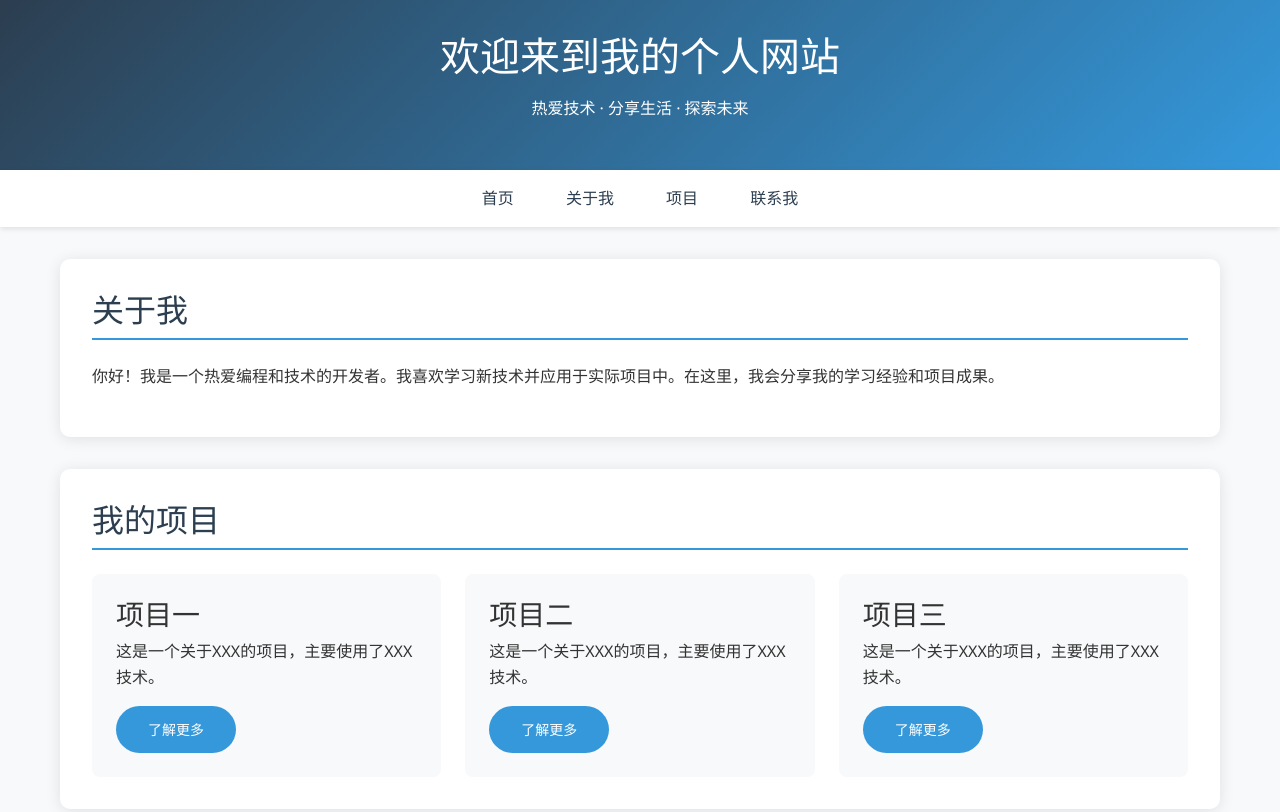
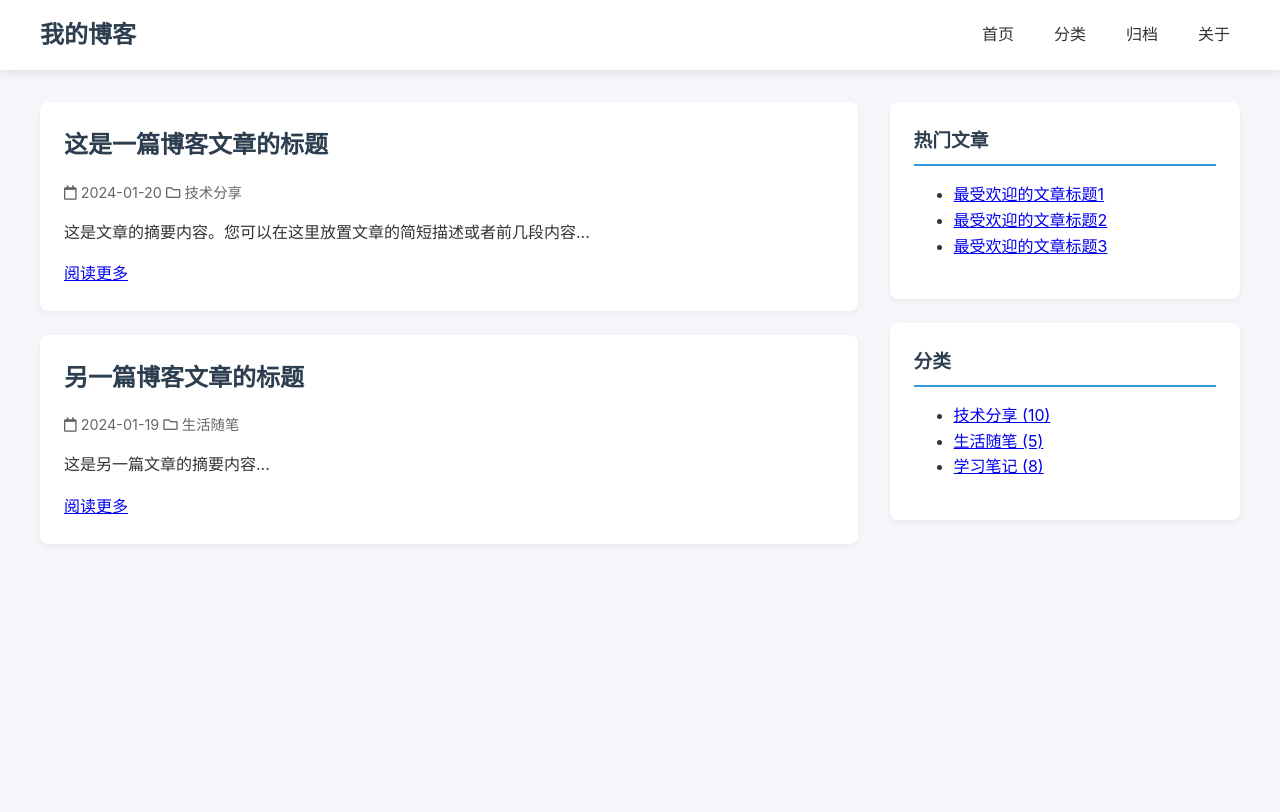
Before and after one commit to ya950/ya950.github.io, a plain HTML site: page index.html in a window 1280 px wide. Shown: the top 812 px of the page. Drawn offline with nearby package versions, Linux system fonts and the light colour scheme.

Commit message:
Update index.html

```diff
--- a/index.html
+++ b/index.html
@@ -3,264 +3,202 @@
 <head>
     <meta charset="UTF-8">
     <meta name="viewport" content="width=device-width, initial-scale=1.0">
-    <title>我的个人网站</title>
-    <link href="https://stackpath.bootstrapcdn.com/bootstrap/4.5.2/css/bootstrap.min.css" rel="stylesheet">
+    <title>我的个人博客</title>
     <link rel="stylesheet" href="https://cdnjs.cloudflare.com/ajax/libs/font-awesome/5.15.1/css/all.min.css">
     <style>
         :root {
             --primary-color: #2c3e50;
+            --secondary-color: #34495e;
             --accent-color: #3498db;
             --text-color: #333;
-            --light-bg: #f8f9fa;
+            --light-bg: #f5f6fa;
         }
 
         body {
-            font-family: 'Segoe UI', Tahoma, Geneva, Verdana, sans-serif;
-            line-height: 1.6;
-            color: var(--text-color);
-            background-color: var(--light-bg);
+            font-family: -apple-system, BlinkMacSystemFont, "Segoe UI", Roboto, "Helvetica Neue", Arial, sans-serif;
             margin: 0;
             padding: 0;
+            background: var(--light-bg);
+            color: var(--text-color);
+            line-height: 1.6;
         }
 
-        header {
-            background: linear-gradient(135deg, var(--primary-color), var(--accent-color));
-            color: white;
-            padding: 2rem 0;
-            text-align: center;
-            box-shadow: 0 2px 5px rgba(0,0,0,0.1);
-        }
-
-        .header-content h1 {
-            font-size: 2.5rem;
-            margin-bottom: 1rem;
-            font-weight: 300;
-        }
-
-        nav {
-            background-color: white;
+        /* 导航栏样式 */
+        .navbar {
+            background: white;
+            box-shadow: 0 2px 10px rgba(0,0,0,0.1);
             padding: 1rem 0;
-            box-shadow: 0 2px 5px rgba(0,0,0,0.1);
             position: sticky;
             top: 0;
             z-index: 1000;
         }
 
-        nav a {
+        .nav-container {
+            max-width: 1200px;
+            margin: 0 auto;
+            display: flex;
+            justify-content: space-between;
+            align-items: center;
+            padding: 0 20px;
+        }
+
+        .logo {
+            font-size: 1.5rem;
+            font-weight: bold;
             color: var(--primary-color);
             text-decoration: none;
-            padding: 0.5rem 1rem;
-            margin: 0 0.5rem;
-            border-radius: 20px;
+        }
+
+        .nav-links {
+            display: flex;
+            gap: 20px;
+        }
+
+        .nav-links a {
+            color: var(--text-color);
+            text-decoration: none;
+            padding: 5px 10px;
+            border-radius: 4px;
             transition: all 0.3s ease;
         }
 
-        nav a:hover {
-            background-color: var(--accent-color);
+        .nav-links a:hover {
+            background: var(--accent-color);
             color: white;
         }
 
-        main {
+        /* 主要内容区域 */
+        .container {
             max-width: 1200px;
             margin: 2rem auto;
             padding: 0 20px;
+            display: grid;
+            grid-template-columns: 7fr 3fr;
+            gap: 2rem;
         }
 
-        section {
+        /* 文章列表 */
+        .post {
             background: white;
-            border-radius: 10px;
-            padding: 2rem;
-            margin-bottom: 2rem;
-            box-shadow: 0 2px 15px rgba(0,0,0,0.1);
-        }
-
-        h2 {
-            color: var(--primary-color);
+            border-radius: 8px;
+            padding: 1.5rem;
             margin-bottom: 1.5rem;
-            border-bottom: 2px solid var(--accent-color);
-            padding-bottom: 0.5rem;
-        }
-
-        .project-grid {
-            display: grid;
-            grid-template-columns: repeat(auto-fit, minmax(250px, 1fr));
-            gap: 1.5rem;
-            margin-top: 1rem;
-        }
-
-        .project-card {
-            background: var(--light-bg);
-            padding: 1.5rem;
-            border-radius: 8px;
+            box-shadow: 0 2px 5px rgba(0,0,0,0.05);
             transition: transform 0.3s ease;
         }
 
-        .project-card:hover {
-            transform: translateY(-5px);
+        .post:hover {
+            transform: translateY(-3px);
         }
 
-        .contact-form {
-            display: grid;
-            gap: 1rem;
+        .post-title {
+            color: var(--primary-color);
+            margin: 0 0 1rem 0;
         }
 
-        .contact-form input,
-        .contact-form textarea {
-            padding: 0.8rem;
-            border: 1px solid #ddd;
-            border-radius: 5px;
-            width: 100%;
+        .post-meta {
+            color: #666;
+            font-size: 0.9rem;
+            margin-bottom: 1rem;
         }
 
-        .btn {
-            background-color: var(--accent-color);
-            color: white;
-            padding: 0.8rem 2rem;
-            border: none;
-            border-radius: 25px;
-            cursor: pointer;
-            transition: background-color 0.3s ease;
+        /* 侧边栏 */
+        .sidebar {
+            position: sticky;
+            top: 80px;
+            align-self: start;
         }
 
-        .btn:hover {
-            background-color: var(--primary-color);
+        .widget {
+            background: white;
+            border-radius: 8px;
+            padding: 1.5rem;
+            margin-bottom: 1.5rem;
+            box-shadow: 0 2px 5px rgba(0,0,0,0.05);
         }
 
-        .media-grid {
-            display: grid;
-            grid-template-columns: repeat(auto-fit, minmax(200px, 1fr));
-            gap: 1rem;
-            margin-top: 1rem;
+        .widget-title {
+            color: var(--primary-color);
+            margin: 0 0 1rem 0;
+            padding-bottom: 0.5rem;
+            border-bottom: 2px solid var(--accent-color);
         }
 
-        .media-item {
-            border-radius: 8px;
-            overflow: hidden;
-        }
-
-        .media-item img {
-            width: 100%;
-            height: auto;
-            object-fit: cover;
-        }
-
-        footer {
-            background-color: var(--primary-color);
-            color: white;
-            text-align: center;
-            padding: 1.5rem 0;
-            margin-top: 3rem;
-        }
-
-        .social-links {
-            margin-top: 1rem;
-        }
-
-        .social-links a {
-            color: white;
-            margin: 0 0.5rem;
-            font-size: 1.5rem;
-            transition: color 0.3s ease;
-        }
-
-        .social-links a:hover {
-            color: var(--accent-color);
-        }
-
+        /* 响应式设计 */
         @media (max-width: 768px) {
-            .header-content h1 {
-                font-size: 2rem;
+            .container {
+                grid-template-columns: 1fr;
             }
 
-            nav {
-                padding: 0.5rem 0;
-            }
-
-            section {
-                padding: 1.5rem;
+            .sidebar {
+                position: static;
             }
         }
     </style>
 </head>
 <body>
-    <header>
-        <div class="header-content">
-            <h1>欢迎来到我的个人网站</h1>
-            <p>热爱技术 · 分享生活 · 探索未来</p>
+    <!-- 导航栏 -->
+    <nav class="navbar">
+        <div class="nav-container">
+            <a href="/" class="logo">我的博客</a>
+            <div class="nav-links">
+                <a href="/">首页</a>
+                <a href="/categories">分类</a>
+                <a href="/archive">归档</a>
+                <a href="/about">关于</a>
+            </div>
         </div>
-    </header>
-
-    <nav class="text-center">
-        <a href="#home">首页</a>
-        <a href="#about">关于我</a>
-        <a href="#projects">项目</a>
-        <a href="#contact">联系我</a>
     </nav>
 
-    <main>
-        <section id="about">
-            <h2>关于我</h2>
-            <p>你好！我是一个热爱编程和技术的开发者。我喜欢学习新技术并应用于实际项目中。在这里，我会分享我的学习经验和项目成果。</p>
-        </section>
+    <!-- 主要内容区域 -->
+    <div class="container">
+        <!-- 文章列表 -->
+        <main class="content">
+            <article class="post">
+                <h2 class="post-title">这是一篇博客文章的标题</h2>
+                <div class="post-meta">
+                    <span><i class="far fa-calendar"></i> 2024-01-20</span>
+                    <span><i class="far fa-folder"></i> 技术分享</span>
+                </div>
+                <p>这是文章的摘要内容。您可以在这里放置文章的简短描述或者前几段内容...</p>
+                <a href="#" class="read-more">阅读更多</a>
+            </article>
 
-        <section id="projects">
-            <h2>我的项目</h2>
-            <div class="project-grid">
-                <div class="project-card">
-                    <h3>项目一</h3>
-                    <p>这是一个关于XXX的项目，主要使用了XXX技术。</p>
-                    <a href="#" class="btn btn-sm">了解更多</a>
+            <article class="post">
+                <h2 class="post-title">另一篇博客文章的标题</h2>
+                <div class="post-meta">
+                    <span><i class="far fa-calendar"></i> 2024-01-19</span>
+                    <span><i class="far fa-folder"></i> 生活随笔</span>
                 </div>
-                <div class="project-card">
-                    <h3>项目二</h3>
-                    <p>这是一个关于XXX的项目，主要使用了XXX技术。</p>
-                    <a href="#" class="btn btn-sm">了解更多</a>
-                </div>
-                <div class="project-card">
-                    <h3>项目三</h3>
-                    <p>这是一个关于XXX的项目，主要使用了XXX技术。</p>
-                    <a href="#" class="btn btn-sm">了解更多</a>
-                </div>
+                <p>这是另一篇文章的摘要内容...</p>
+                <a href="#" class="read-more">阅读更多</a>
+            </article>
+        </main>
+
+        <!-- 侧边栏 -->
+        <aside class="sidebar">
+            <div class="widget">
+                <h3 class="widget-title">热门文章</h3>
+                <ul>
+                    <li><a href="#">最受欢迎的文章标题1</a></li>
+                    <li><a href="#">最受欢迎的文章标题2</a></li>
+                    <li><a href="#">最受欢迎的文章标题3</a></li>
+                </ul>
             </div>
-        </section>
 
-        <section id="media">
-            <h2>媒体展示</h2>
-            <div class="media-grid">
-                <div class="media-item">
-                    <img src="https://via.placeholder.com/300x200" alt="项目图片">
-                </div>
-                <div class="media-item">
-                    <img src="https://via.placeholder.com/300x200" alt="项目图片">
-                </div>
-                <div class="media-item">
-                    <img src="https://via.placeholder.com/300x200" alt="项目图片">
-                </div>
+            <div class="widget">
+                <h3 class="widget-title">分类</h3>
+                <ul>
+                    <li><a href="#">技术分享 (10)</a></li>
+                    <li><a href="#">生活随笔 (5)</a></li>
+                    <li><a href="#">学习笔记 (8)</a></li>
+                </ul>
             </div>
-        </section>
-
-        <section id="contact">
-            <h2>联系我</h2>
-            <form class="contact-form">
-                <input type="text" placeholder="您的姓名" required>
-                <input type="email" placeholder="您的邮箱" required>
-                <textarea rows="5" placeholder="您的留言" required></textarea>
-                <button type="submit" class="btn">发送消息</button>
-            </form>
-        </section>
-    </main>
-
-    <footer>
-        <div class="social-links">
-            <a href="#"><i class="fab fa-github"></i></a>
-            <a href="#"><i class="fab fa-linkedin"></i></a>
-            <a href="#"><i class="fab fa-twitter"></i></a>
-        </div>
-        <p>&copy; 2024 我的个人网站 | All Rights Reserved</p>
-    </footer>
+        </aside>
+    </div>
 
     <script>
-        // 平滑滚动
+        // 添加平滑滚动效果
         document.querySelectorAll('a[href^="#"]').forEach(anchor => {
             anchor.addEventListener('click', function (e) {
                 e.preventDefault();
```
